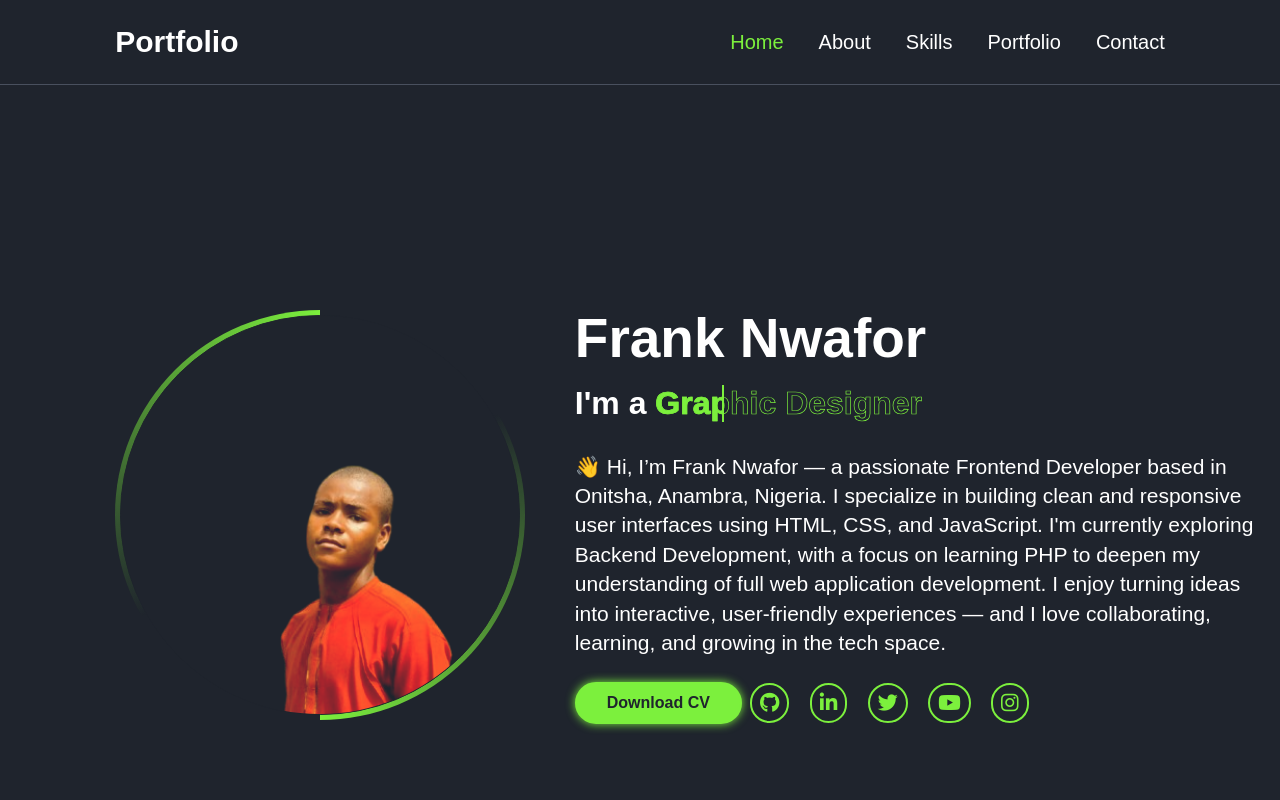
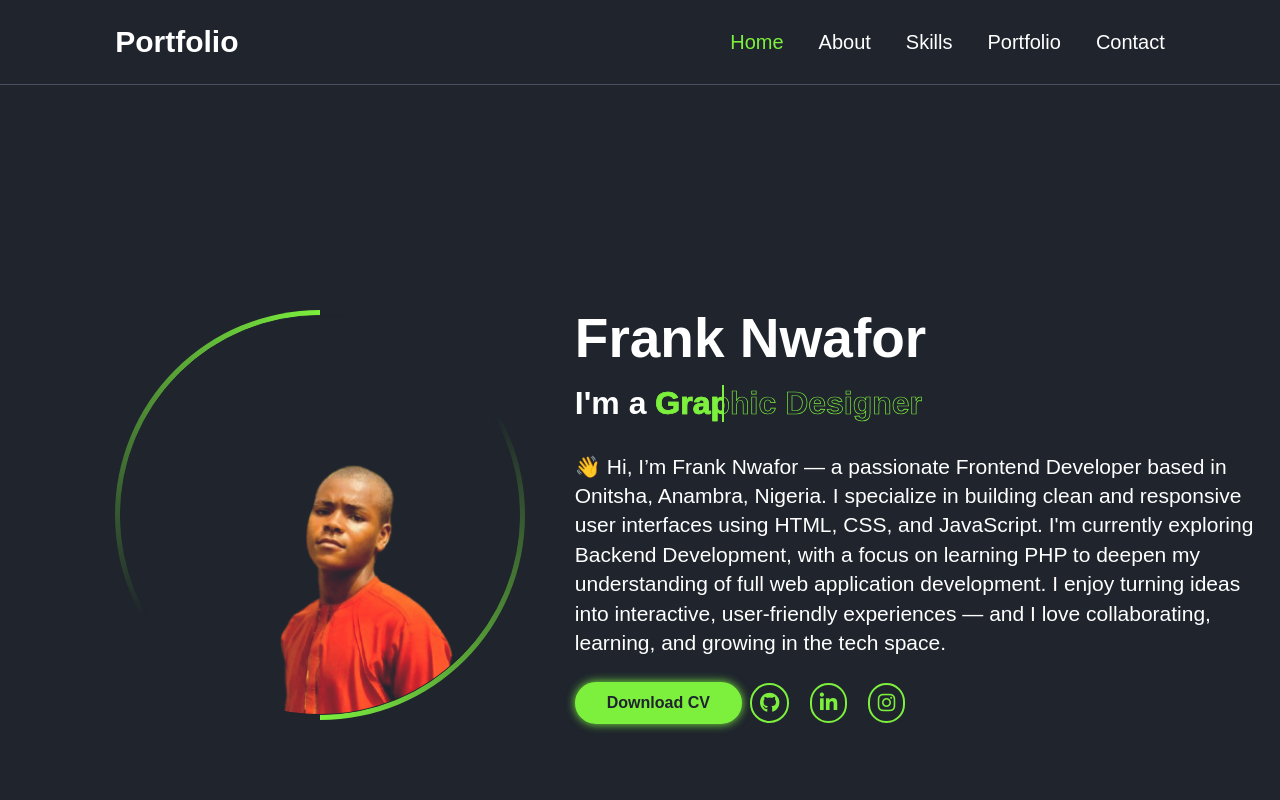
Before and after one commit to Franknwafor-143/Frank-s-portfolio, a plain HTML site: page index.html in a window 1280 px wide. Shown: the top 800 px of the page. Drawn offline with Linux system fonts and the light colour scheme.

Commit message:
Update index.html

```diff
--- a/index.html
+++ b/index.html
@@ -55,8 +55,6 @@
                 <div class="sci">
                         <a href="https://github.com/" aria-label="Github"><i class="fab fa-github"></i></a>
                         <a href="https://www.linkedin.com/in/frank-nwafor-496782332?utm_source=share&utm_campaign=share_via&utm_content=profile&utm_medium=android_app" aria-label="LinkedIn"><i class="fab fa-linkedin-in"></i></a>
-                        <a href="#" aria-label="Twitter"><i class="fab fa-twitter"></i></a>
-                        <a href="#" aria-label="Facebook"><i class="fab fa-youtube"></i></a>
                         <a href="https://www.instagram.com/shenki6628?igsh=MTI2dHpzMGluYWF6aA==" aria-label="Instagram"><i class="fab fa-instagram"></i></a>
                 </div>
             </div>
```
